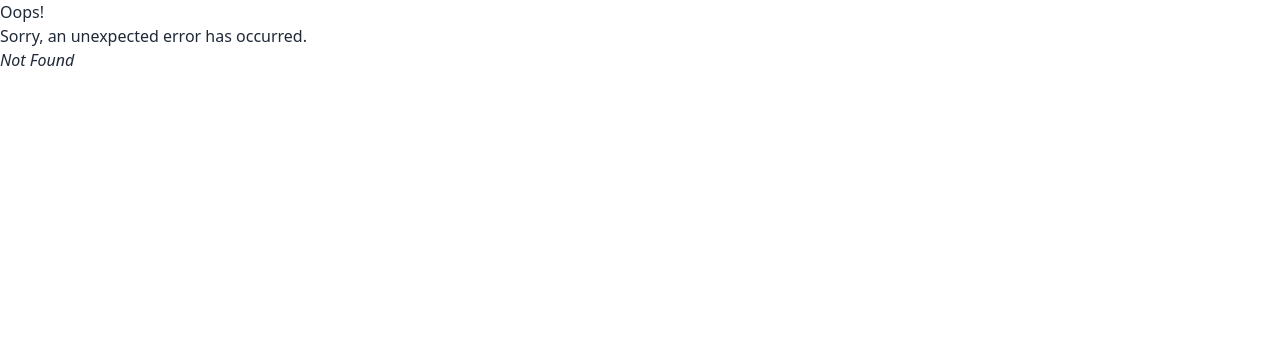
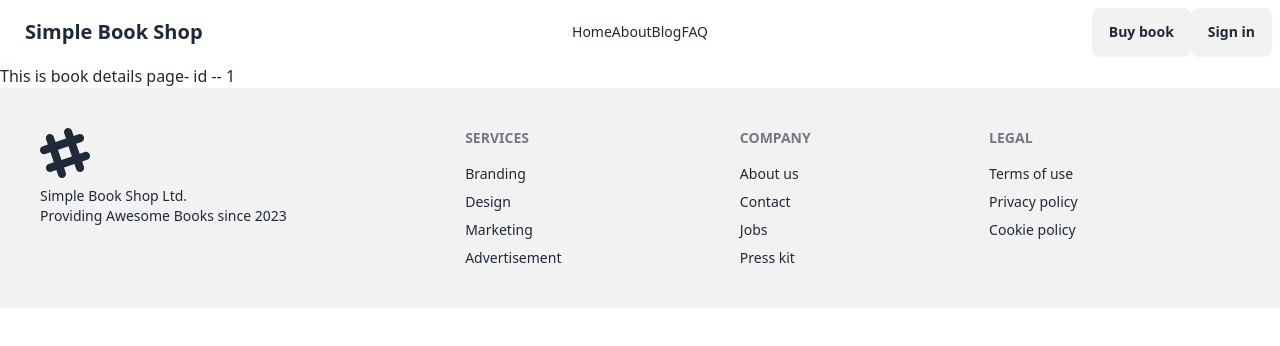
Before and after one commit to enamahmedshahaz/firebase-book-shop-client, a React (Vite) app: page /books/1 in a window 1280 px wide. Before the commit this address had no page. Shown: the top 346 px of the page. Built offline with nearby package versions, Linux system fonts and the light colour scheme.

Commit message:
Add Add book details page

```diff
--- a/src/Book/BookCard.jsx
+++ b/src/Book/BookCard.jsx
@@ -1,5 +1,6 @@
 import { FontAwesomeIcon } from '@fortawesome/react-fontawesome'
 import { faStar } from '@fortawesome/free-solid-svg-icons'
+import { Link } from 'react-router-dom';
 
 
 const BookCard = ({ book }) => {
@@ -30,7 +31,11 @@ const BookCard = ({ book }) => {
                             </div>
                         )
                     }
-                    <button className="btn btn-primary">Book Details</button>
+
+                    <Link to={`/books/${bookId}`}>
+                        <button className="btn btn-primary">Book Details</button>
+                    </Link>
+
                 </div>
             </div>
         </div>
--- /dev/null
+++ b/src/BookDetails/BookDetails.jsx
@@ -0,0 +1,14 @@
+import { useParams } from "react-router-dom";
+
+const BookDetails = () => {
+
+    const { bookId } = useParams();
+
+    return (
+        <div>
+            This is book details page- id -- {bookId}
+        </div>
+    );
+};
+
+export default BookDetails;
--- a/src/main.jsx
+++ b/src/main.jsx
@@ -6,6 +6,7 @@ import Home from './Home/Home.jsx';
 import ErrorPage from './ErrorPage/ErrorPage.jsx';
 import FAQ from './FAQ/FAQ.jsx';
 import Books from './Books/Books.jsx';
+import BookDetails from './BookDetails/BookDetails.jsx';
 
 
 const router = createBrowserRouter([
@@ -22,6 +23,10 @@ const router = createBrowserRouter([
         path: "/faq",
         element: <FAQ></FAQ>,
       },
+      {
+        path: "/books/:bookId",
+        element: <BookDetails></BookDetails>,
+      },
     ]
   },
 ]);
```
